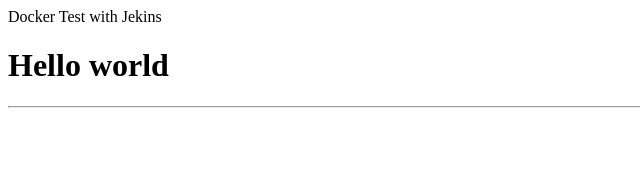
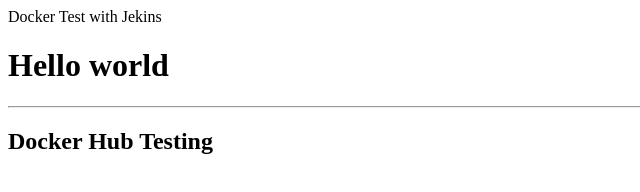
Before and after one commit to RajuAM/dockerproject, a plain HTML site: page index.html in a window 1280 px wide. Shown: the whole page, without its empty margins (0-640 px from the left). Drawn offline with Linux system fonts and the light colour scheme.

Commit message:
Update index.html

```diff
--- a/index.html
+++ b/index.html
@@ -3,5 +3,6 @@
 <div> Docker Test with Jekins</div>
   <h1> Hello world </h1>
   <hr>
+  <h2>Docker Hub Testing</h2>
 </body>
 </html>
```
